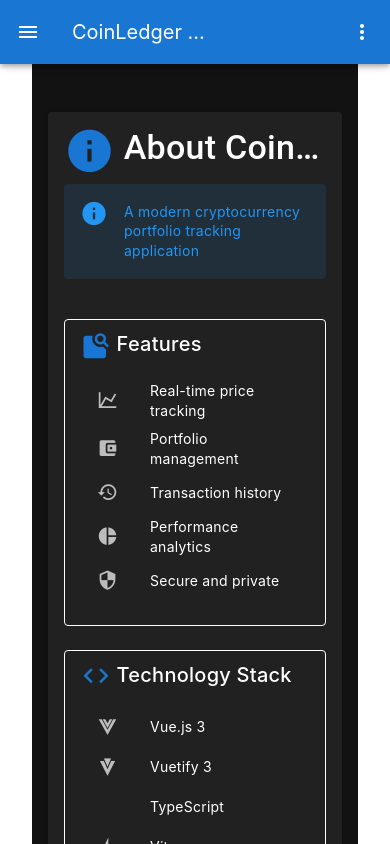
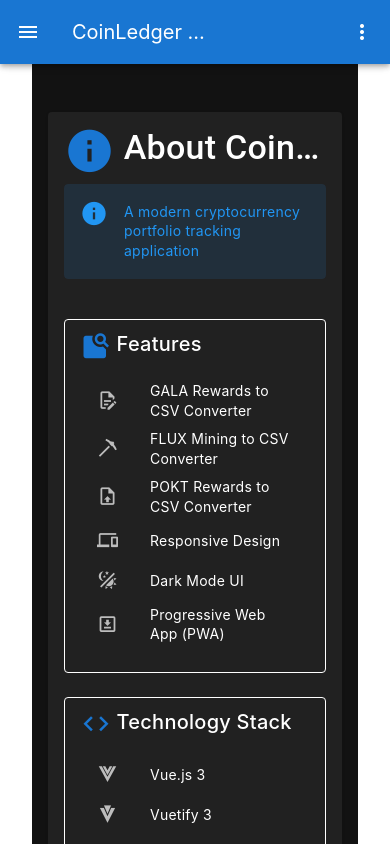
Before and after one commit to FlintShadey/CoinLedgerWebApp, a Vue app: page /about in a window 390 px wide. Shown: the top 844 px of the page. Built offline with nearby package versions, Linux system fonts and the light colour scheme.

Commit message:
feat: Update features list in AboutView with new converters and responsive design

```diff
--- a/src/views/AboutView.vue
+++ b/src/views/AboutView.vue
@@ -26,15 +26,24 @@
                   </v-card-title>
                   <v-card-text>
                     <v-list density="compact">
-                      <v-list-item prepend-icon="mdi-chart-line">
-                        Real-time price tracking
+                      <v-list-item prepend-icon="mdi-file-document-edit-outline">
+                        GALA Rewards to CSV Converter
                       </v-list-item>
-                      <v-list-item prepend-icon="mdi-wallet"> Portfolio management </v-list-item>
-                      <v-list-item prepend-icon="mdi-history"> Transaction history </v-list-item>
-                      <v-list-item prepend-icon="mdi-chart-pie">
-                        Performance analytics
+                      <v-list-item prepend-icon="mdi-pickaxe">
+                        FLUX Mining to CSV Converter
                       </v-list-item>
-                      <v-list-item prepend-icon="mdi-security"> Secure and private </v-list-item>
+                      <v-list-item prepend-icon="mdi-file-upload-outline">
+                        POKT Rewards to CSV Converter
+                      </v-list-item>
+                      <v-list-item prepend-icon="mdi-cellphone-link">
+                        Responsive Design
+                      </v-list-item>
+                      <v-list-item prepend-icon="mdi-theme-light-dark">
+                        Dark Mode UI
+                      </v-list-item>
+                      <v-list-item prepend-icon="mdi-download-box-outline">
+                        Progressive Web App (PWA)
+                      </v-list-item>
                     </v-list>
                   </v-card-text>
                 </v-card>
```
